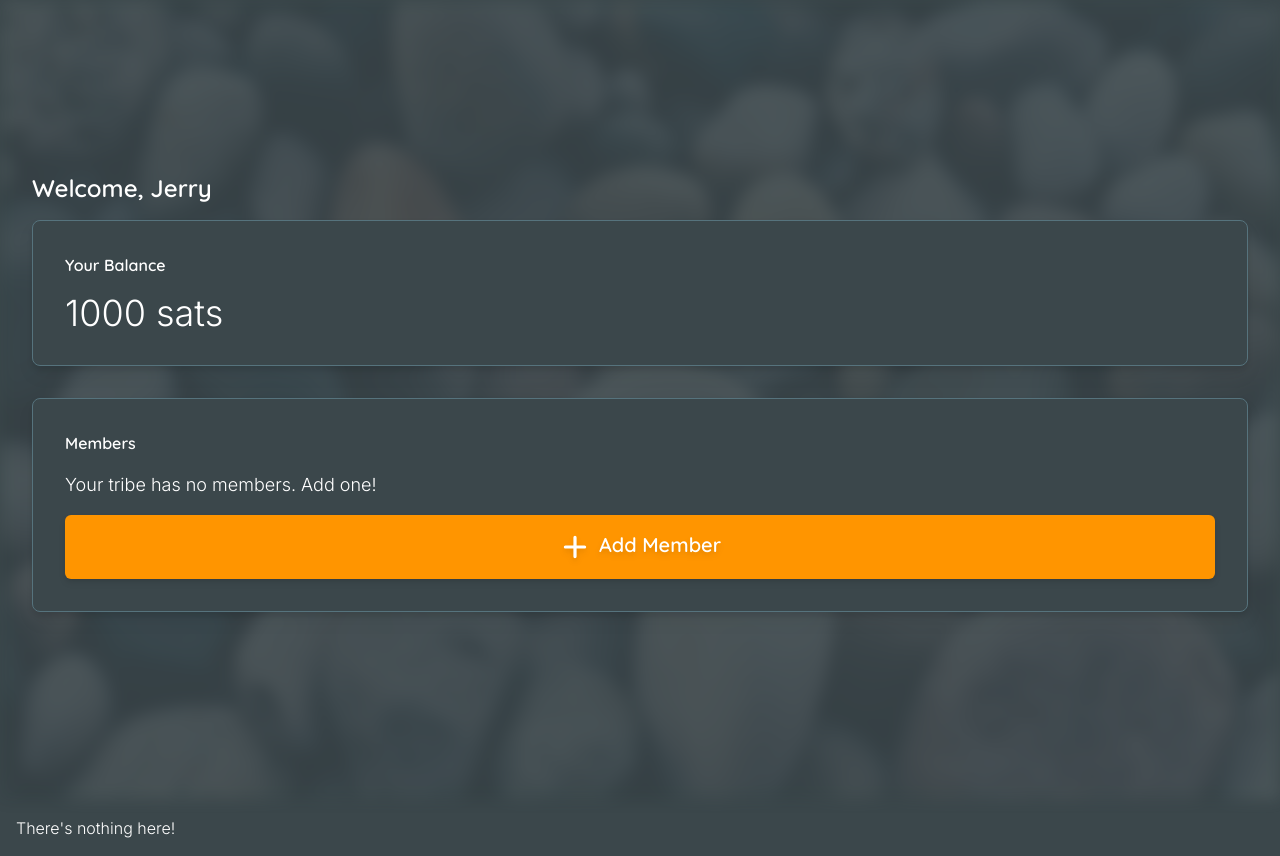
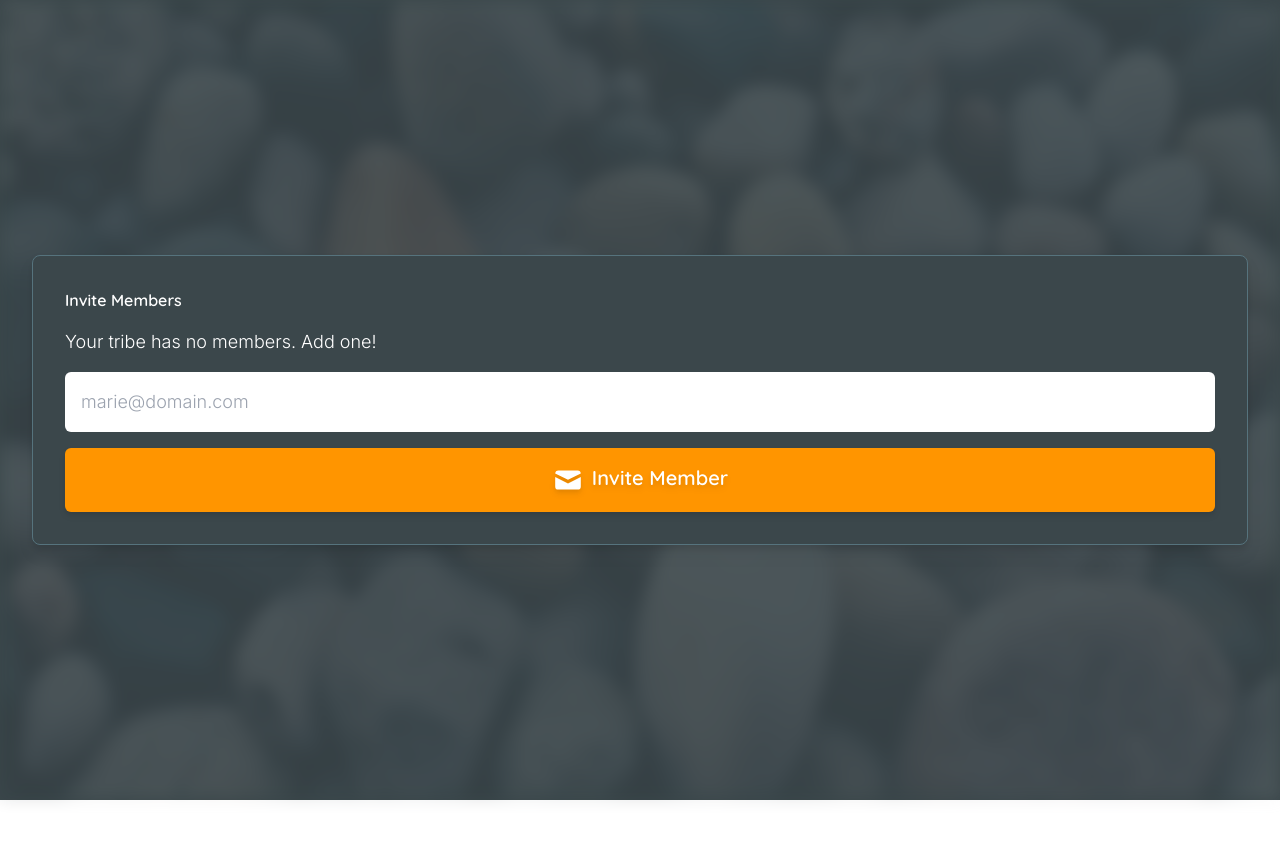
Before and after one commit to atlantabitdevs/family-btc, a React (Create React App) app in the folder frontend/: page /invite in a window 1280 px wide. After the commit the page ends 800 px from the top, so only its background shows below. Built offline with nearby package versions, Linux system fonts and the light colour scheme; some icons are missing.

Commit message:
User invites frontend

```diff
--- a/frontend/src/App.js
+++ b/frontend/src/App.js
@@ -16,6 +16,7 @@ import React from 'react';
 import {ContactsIcon, CrossIcon, GearIcon, MenuIcon} from '@bitcoin-design/bitcoin-icons-react/filled';
 import {ChartSquareBarIcon} from '@heroicons/react/solid';
 import NewFamily from './routes/NewFamily';
+import Invite from './routes/Invite';
 
 const Child = {};
 
@@ -56,6 +57,7 @@ function App() {
 
       <Routes>
         <Route path="onboarding" element={<Onboarding />} />
+        <Route path="invite" element={<Invite />} />
         <Route path="new-family" element={<NewFamily />} />
         <Route path="/" element={<Home />}>
           <Route path="family" element={<Family />}>
--- /dev/null
+++ b/frontend/src/components/InputText.js
@@ -0,0 +1,13 @@
+const InputText = ({placeholder, value, type, onChange}) => {
+  return (
+    <input
+      type={type ? type : 'text'}
+      className="w-full p-4 rounded-md font-light text-lg text-black"
+      placeholder={placeholder}
+      value={value}
+      onChange={onChange}
+    />
+  )
+}
+
+export default InputText;
--- a/frontend/src/index.css
+++ b/frontend/src/index.css
@@ -20,3 +20,7 @@
 h1, h2 {
     @apply font-display;
 }
+
+.tile {
+    @apply rounded-lg bg-fam-bg-dark p-8 drop-shadow-lg my-4 border border-fam-teal border-solid space-y-4 flex flex-col;
+}
--- a/frontend/src/routes/Home.js
+++ b/frontend/src/routes/Home.js
@@ -20,7 +20,7 @@ const Home = () => {
 
           <p className="text-lg">Your tribe has no members. Add&nbsp;one! </p>
 
-          <Link to="/">
+          <Link to="/invite">
             <Button><PlusIcon className="w-8 h-8" /> <span>Add Member</span></Button>
           </Link>
         </div>
--- /dev/null
+++ b/frontend/src/routes/Invite.js
@@ -0,0 +1,53 @@
+import React from "react";
+import { Link } from "react-router-dom";
+import Button from '../components/Button';
+import {MailIcon, PlusIcon} from '@heroicons/react/solid';
+import InputText from '../components/InputText';
+
+const Invite = () => {
+  const [invited, setInvited] = React.useState(false)
+  const [invitedEmail, setInvitedEmail] = React.useState('')
+
+  return (
+    <div className="min-h-screen">
+      <div className="default-bg"></div>
+      <div className="min-w-screen min-h-screen p-8 flex flex-col justify-center z-10 relative">
+        {!invited ?
+          <div className="tile">
+            <h2>Invite Members</h2>
+
+            <p className="text-lg">Your tribe has no members. Add&nbsp;one! </p>
+
+            <InputText
+              type="email"
+              placeholder="marie@domain.com"
+              value={invitedEmail}
+              onChange={ (e)=>{setInvitedEmail(e.target.value)} }
+            />
+
+            <Button onClick={() => setInvited(true)}>
+              <MailIcon className="w-8 h-8"/> <span>Invite Member</span>
+            </Button>
+          </div>
+        :
+          <div className="tile">
+            <h2>Invite Members</h2>
+
+            <p className="text-lg">
+              <strong>{invitedEmail}</strong> has been invited! Would you like to add another member?
+            </p>
+
+            <Button onClick={()=>{setInvited(false); setInvitedEmail('');}}>
+              <PlusIcon className="w-8 h-8" /> <span>Invite Another</span>
+            </Button>
+            <Link to="/">
+              <Button style="free">Return to Dashboard</Button>
+            </Link>
+          </div>
+        }
+      </div>
+    </div>
+  );
+};
+
+export default Invite;
```
